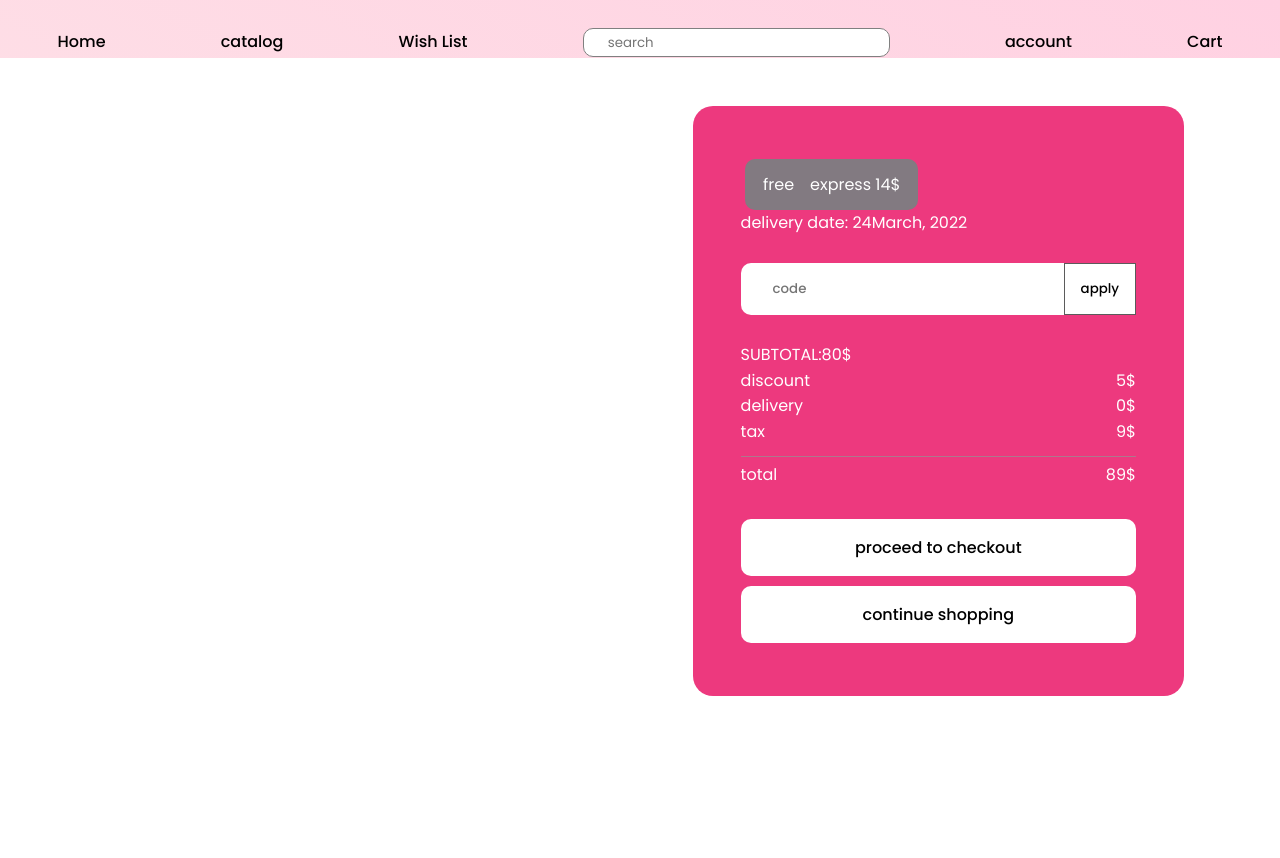
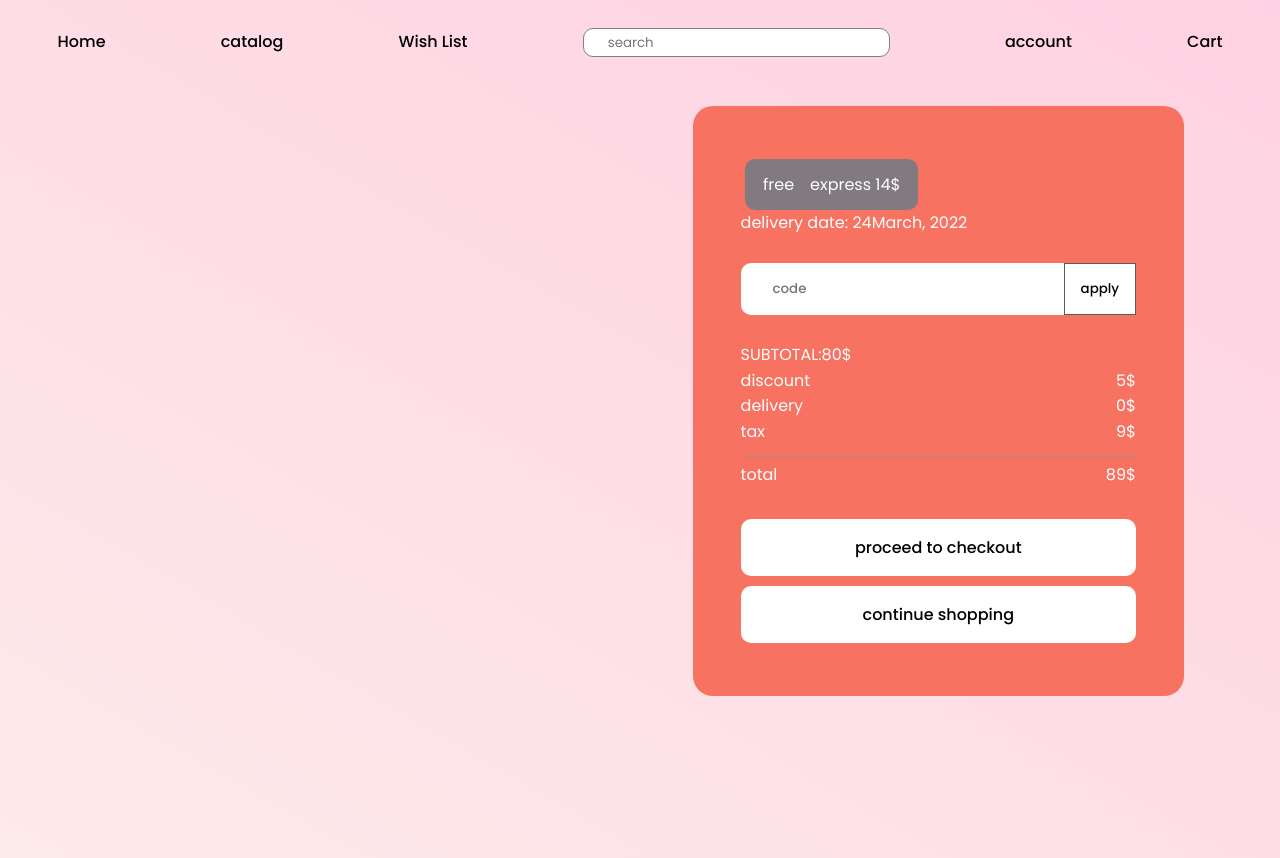
Before and after one commit to GhazalehNiazi/e-commerce-, a React (Create React App) app: page /cart in a window 1280 px wide. Built offline with nearby package versions, Linux system fonts and the light colour scheme.

Commit message:
changed cart page style

```diff
--- a/src/components/styles/css/main.css
+++ b/src/components/styles/css/main.css
@@ -710,10 +710,10 @@ img {
 
 .cart {
   display: flex;
-  background-color: white;
+  background-color: transparent;
   width: 100vw;
   padding: 3rem;
-  height: 100vh; }
+  min-height: 100vh; }
 
 .cartItems {
   background-color: transparent;
@@ -748,7 +748,7 @@ img {
     width: 6rem; }
 
 .cartPayment {
-  background-color: #ed397e;
+  background-color: #f77261;
   width: 100%;
   margin: 0 3rem;
   border-radius: 20px;
@@ -814,6 +814,9 @@ img {
     font-size: 1rem;
     cursor: pointer; }
     .cartpayment-columnFour button:hover {
-      background-color: #f0bdd3; }
+      background-color: #f9b8a3; }
+
+.cartItem-image {
+  margin-right: 2rem; }
 
 /*# sourceMappingURL=main.css.map */
--- a/src/components/styles/sass/components/cart/_Cart.scss
+++ b/src/components/styles/sass/components/cart/_Cart.scss
@@ -1,14 +1,14 @@
 .cart {
   display: flex;
-  background-color: rgb(255, 255, 255);
+  background-color: transparent;
   width: 100vw;
   padding: 3rem;
-  height: 100vh;
-
+  min-height:100vh;
 }
 .cartItems {
   background-color: transparent;
   width: 210vw;
+
 
 }
 .cartItem{
@@ -20,6 +20,7 @@
 
 }
 .cartItem-info_columnOne{
+
   width: 40rem;
   display: flex;
   align-items: baseline;
@@ -32,6 +33,7 @@
   }
 }
 .cartItem-info_columnTwo{
+
   width: 40rem;
   display: flex;
   align-items: baseline;
@@ -44,7 +46,7 @@
   }
 }
 .cartPayment {
-  background-color: rgb(237, 57, 126);
+  background-color: #f77261;
   width: 100%;
   margin: 0 3rem;
   border-radius: 20px;
@@ -58,6 +60,7 @@
   padding: 1rem;
 }
 .cartpayment-columnOne{
+
   display: flex;
   flex-direction: column;
   &_columnOne{
@@ -124,8 +127,11 @@
     font-size: 1rem;
     cursor: pointer;
     &:hover{
-      background-color: rgb(240, 189, 211);
+      background-color: rgb(249, 184, 163);
     }
   }
 
 }
+.cartItem-image{
+  margin-right: 2rem;
+}
```
Also changed, not shown: 2 other files (tests, documents, lock files or other folders).
